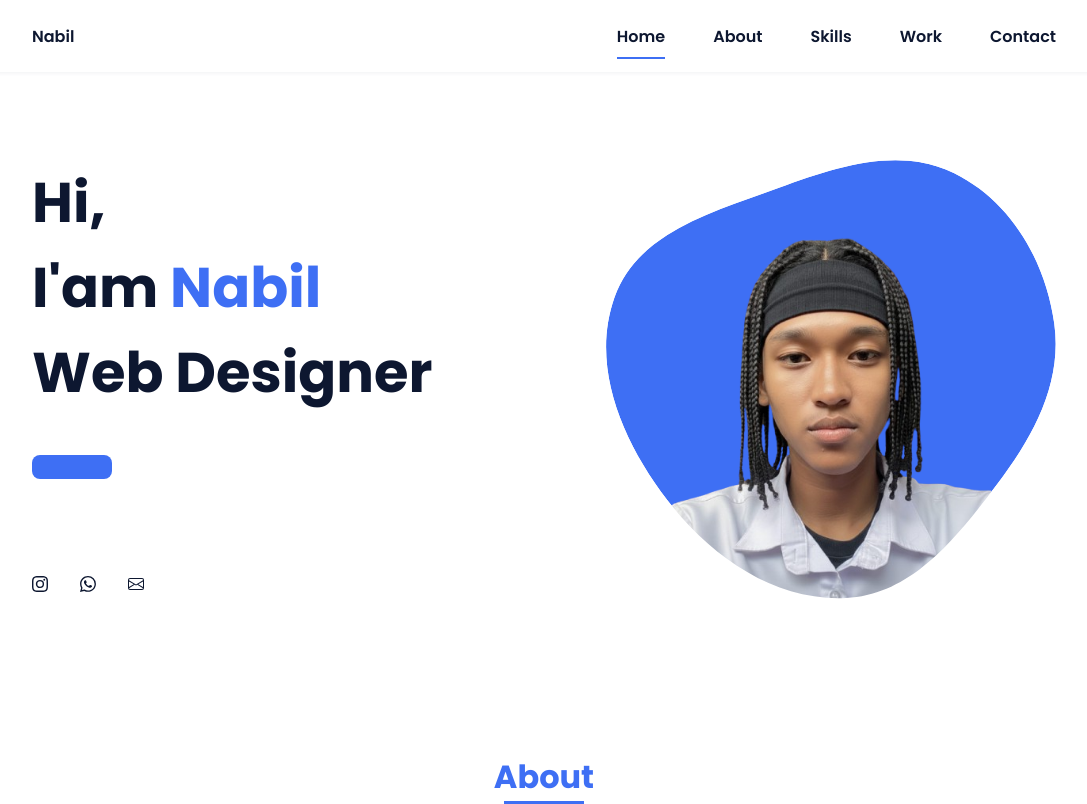
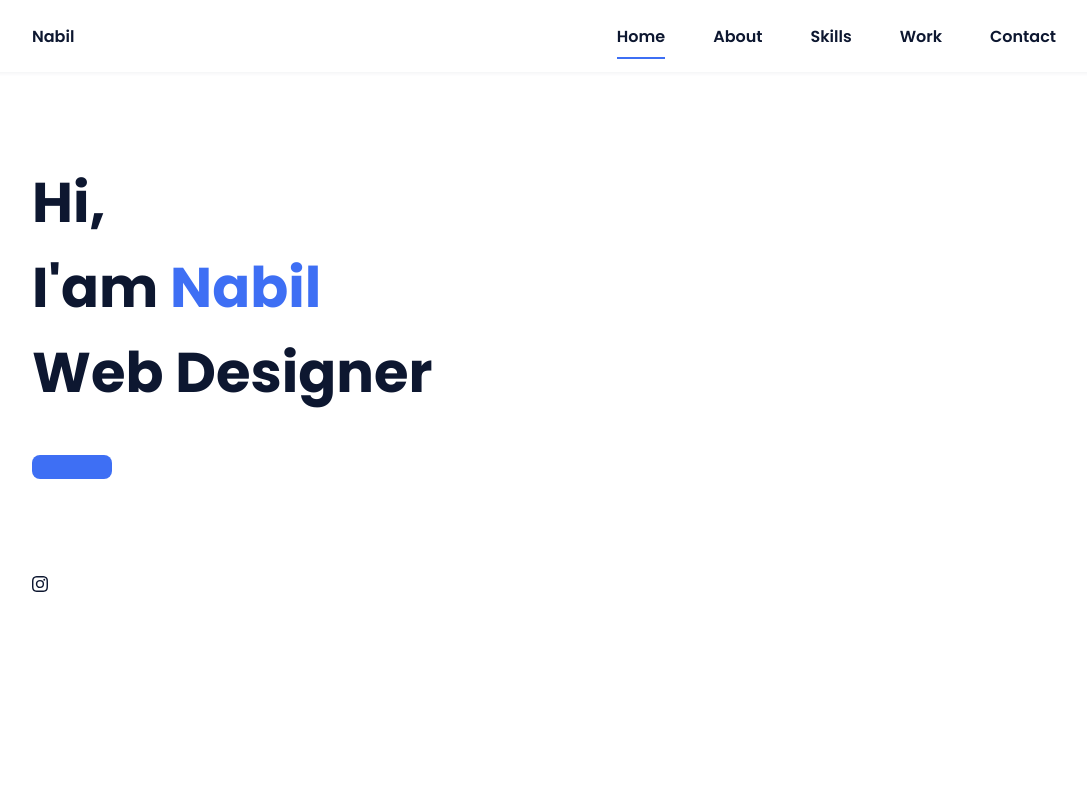
Before and after one commit to bilmhmd25-ctrl/latihan5.io, a plain HTML site: page index.html in a window 1280 px wide. Shown: the top 804 px of the page, without its empty margins (96-1183 px from the left). Drawn offline with nearby package versions, Linux system fonts and the light colour scheme.

Commit message:
Update index.html

```diff
--- a/index.html
+++ b/index.html
@@ -46,12 +46,9 @@
                    <a href=" https://www.instagram.com/mhmd_bilz?igsh=MTJzenBjb2x0aTZjMg== " class="home__social-icon"><svg xmlns="http://www.w3.org/2000/svg" width="16" height="16" fill="currentColor" class="bi bi-instagram" viewBox="0 0 16 16">
   <path d="M8 0C5.829 0 5.556.01 4.703.048 3.85.088 3.269.222 2.76.42a3.9 3.9 0 0 0-1.417.923A3.9 3.9 0 0 0 .42 2.76C.222 3.268.087 3.85.048 4.7.01 5.555 0 5.827 0 8.001c0 2.172.01 2.444.048 3.297.04.852.174 1.433.372 1.942.205.526.478.972.923 1.417.444.445.89.719 1.416.923.51.198 1.09.333 1.942.372C5.555 15.99 5.827 16 8 16s2.444-.01 3.298-.048c.851-.04 1.434-.174 1.943-.372a3.9 3.9 0 0 0 1.416-.923c.445-.445.718-.891.923-1.417.197-.509.332-1.09.372-1.942C15.99 10.445 16 10.173 16 8s-.01-2.445-.048-3.299c-.04-.851-.175-1.433-.372-1.941a3.9 3.9 0 0 0-.923-1.417A3.9 3.9 0 0 0 13.24.42c-.51-.198-1.092-.333-1.943-.372C10.443.01 10.172 0 7.998 0zm-.717 1.442h.718c2.136 0 2.389.007 3.232.046.78.035 1.204.166 1.486.275.373.145.64.319.92.599s.453.546.598.92c.11.281.24.705.275 1.485.039.843.047 1.096.047 3.231s-.008 2.389-.047 3.232c-.035.78-.166 1.203-.275 1.485a2.5 2.5 0 0 1-.599.919c-.28.28-.546.453-.92.598-.28.11-.704.24-1.485.276-.843.038-1.096.047-3.232.047s-2.39-.009-3.233-.047c-.78-.036-1.203-.166-1.485-.276a2.5 2.5 0 0 1-.92-.598 2.5 2.5 0 0 1-.6-.92c-.109-.281-.24-.705-.275-1.485-.038-.843-.046-1.096-.046-3.233s.008-2.388.046-3.231c.036-.78.166-1.204.276-1.486.145-.373.319-.64.599-.92s.546-.453.92-.598c.282-.11.705-.24 1.485-.276.738-.034 1.024-.044 2.515-.045zm4.988 1.328a.96.96 0 1 0 0 1.92.96.96 0 0 0 0-1.92m-4.27 1.122a4.109 4.109 0 1 0 0 8.217 4.109 4.109 0 0 0 0-8.217m0 1.441a2.667 2.667 0 1 1 0 5.334 2.667 2.667 0 0 1 0-5.334"/>
 </svg></a>
-                    <a href="" class="home__social-icon"><svg xmlns="http://www.w3.org/2000/svg" width="16" height="16" fill="currentColor" class="bi bi-whatsapp" viewBox="0 0 16 16">
-  <path d="M13.601 2.326A7.85 7.85 0 0 0 7.994 0C3.627 0 .068 3.558.064 7.926c0 1.399.366 2.76 1.057 3.965L0 16l4.204-1.102a7.9 7.9 0 0 0 3.79.965h.004c4.368 0 7.926-3.558 7.93-7.93A7.9 7.9 0 0 0 13.6 2.326zM7.994 14.521a6.6 6.6 0 0 1-3.356-.92l-.24-.144-2.494.654.666-2.433-.156-.251a6.56 6.56 0 0 1-1.007-3.505c0-3.626 2.957-6.584 6.591-6.584a6.56 6.56 0 0 1 4.66 1.931 6.56 6.56 0 0 1 1.928 4.66c-.004 3.639-2.961 6.592-6.592 6.592m3.615-4.934c-.197-.099-1.17-.578-1.353-.646-.182-.065-.315-.099-.445.099-.133.197-.513.646-.627.775-.114.133-.232.148-.43.05-.197-.1-.836-.308-1.592-.985-.59-.525-.985-1.175-1.103-1.372-.114-.198-.011-.304.088-.403.087-.088.197-.232.296-.346.1-.114.133-.198.198-.33.065-.134.034-.248-.015-.347-.05-.099-.445-1.076-.612-1.47-.16-.389-.323-.335-.445-.34-.114-.007-.247-.007-.38-.007a.73.73 0 0 0-.529.247c-.182.198-.691.677-.691 1.654s.71 1.916.81 2.049c.098.133 1.394 2.132 3.383 2.992.47.205.84.326 1.129.418.475.152.904.129 1.246.08.38-.058 1.171-.48 1.338-.943.164-.464.164-.86.114-.943-.049-.084-.182-.133-.38-.232"/>
-</svg></a>
-                    <a href="" class="home__social-icon"><svg xmlns="http://www.w3.org/2000/svg" width="16" height="16" fill="currentColor" class="bi bi-envelope" viewBox="0 0 16 16">
-  <path d="M0 4a2 2 0 0 1 2-2h12a2 2 0 0 1 2 2v8a2 2 0 0 1-2 2H2a2 2 0 0 1-2-2zm2-1a1 1 0 0 0-1 1v.217l7 4.2 7-4.2V4a1 1 0 0 0-1-1zm13 2.383-4.708 2.825L15 11.105zm-.034 6.876-5.64-3.471L8 9.583l-1.326-.795-5.64 3.47A1 1 0 0 0 2 13h12a1 1 0 0 0 .966-.741M1 11.105l4.708-2.897L1 5.383z"/>
-</svg></a>
+                    <a href="" class="home__social-icon">
+
+                    <a href="" class="home__social-icon
                 </div>
 
                 <div class="home__img">
```
